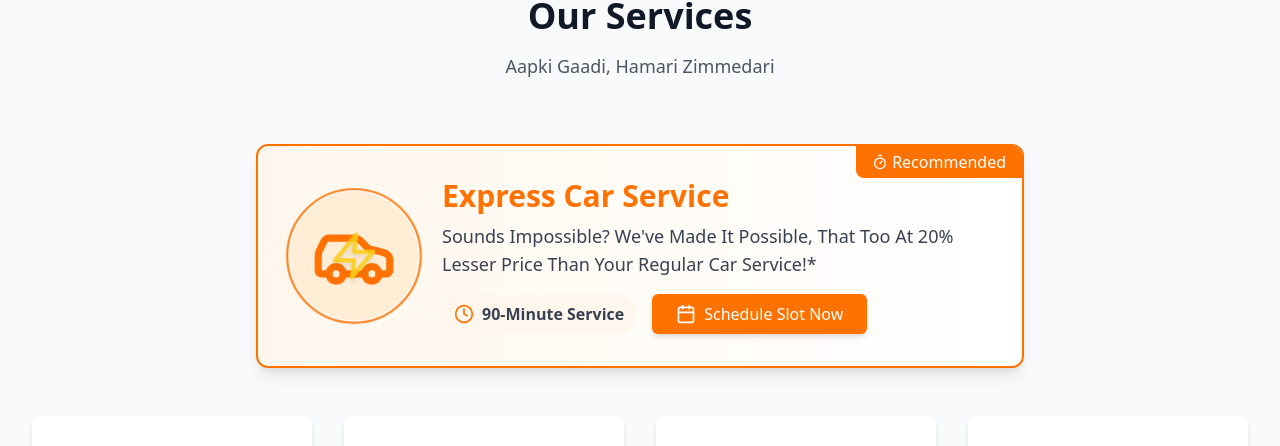
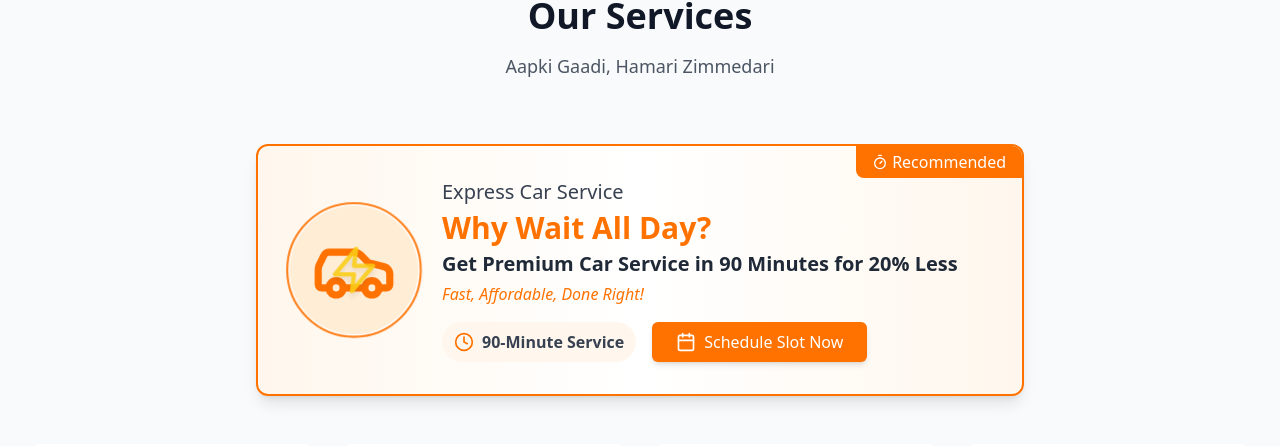
Before and after one commit to gaadimech/GaadiMech-PWA, a React (Vite) app: page / in a window 1280 px wide. Shown: the part 1046-1492 px from the top of the page. Built offline with nearby package versions, Linux system fonts and the light colour scheme; no server answers; grey boxes are pictures that could not be loaded; a web font is replaced by a local one.

Commit message:
Update Services component: Revise service title and description for clarity, add tagline for enhanced messaging, and improve layout with updated styling for better user experience.

```diff
--- a/src/components/Services.tsx
+++ b/src/components/Services.tsx
@@ -34,8 +34,9 @@ const services = [
         </motion.div>
       </motion.div>
     ),
-    title: 'Express Car Service',
-    description: 'Sounds Impossible? We\'ve Made It Possible, That Too At 20% Lesser Price Than Your Regular Car Service!*',
+    title: 'Why Wait All Day?',
+    description: 'Get Premium Car Service in 90 Minutes for 20% Less',
+    tagline: 'Fast, Affordable, Done Right!',
     highlight: true,
     link: '/express',
     featured: true
@@ -129,7 +130,7 @@ const Services = () => {
             whileHover={{ scale: 1.02 }}
             whileTap={{ scale: 0.98 }}
           >
-            <div className="relative bg-gradient-to-r from-orange-50 to-white p-8 rounded-xl shadow-lg border-2 border-[#FF7200] cursor-pointer overflow-hidden">
+            <div className="relative bg-gradient-to-r from-orange-50 via-white to-orange-50 p-8 rounded-xl shadow-lg border-2 border-[#FF7200] cursor-pointer overflow-hidden">
               {/* Recommended Tag */}
               <div className="absolute top-0 right-0">
                 <div className="bg-[#FF7200] text-white px-4 py-1 rounded-bl-lg font-medium flex items-center gap-1">
@@ -154,13 +155,21 @@ const Services = () => {
                   ></motion.div>
                 </div>
                 <div className="flex-grow text-center md:text-left">
-                  <h3 className="text-2xl md:text-3xl font-bold text-[#FF7200] mb-2">
+                  <div className="mb-1">
+                    <span className="text-lg md:text-xl text-gray-700 font-medium">Express Car Service</span>
+                  </div>
+                  <h3 className="text-2xl md:text-3xl font-bold text-[#FF7200] mb-1">
                     {featuredService.title}
                   </h3>
-                  <p className="text-lg text-gray-700 mb-4 font-medium">
+                  <p className="text-lg md:text-xl text-gray-800 mb-1 font-semibold">
                     {featuredService.description}
                   </p>
-                  <div className="flex flex-wrap gap-4 justify-center md:justify-start">
+                  {featuredService.tagline && (
+                    <p className="text-sm md:text-base text-[#FF7200] font-medium mb-3 italic">
+                      {featuredService.tagline}
+                    </p>
+                  )}
+                  <div className="flex flex-wrap gap-4 justify-center md:justify-start mt-4">
                     <div className="flex items-center text-gray-700 bg-orange-50 px-3 py-1 rounded-full">
                       <Clock className="w-5 h-5 mr-2 text-[#FF7200]" />
                       <span className="font-bold">90-Minute Service</span>
```
